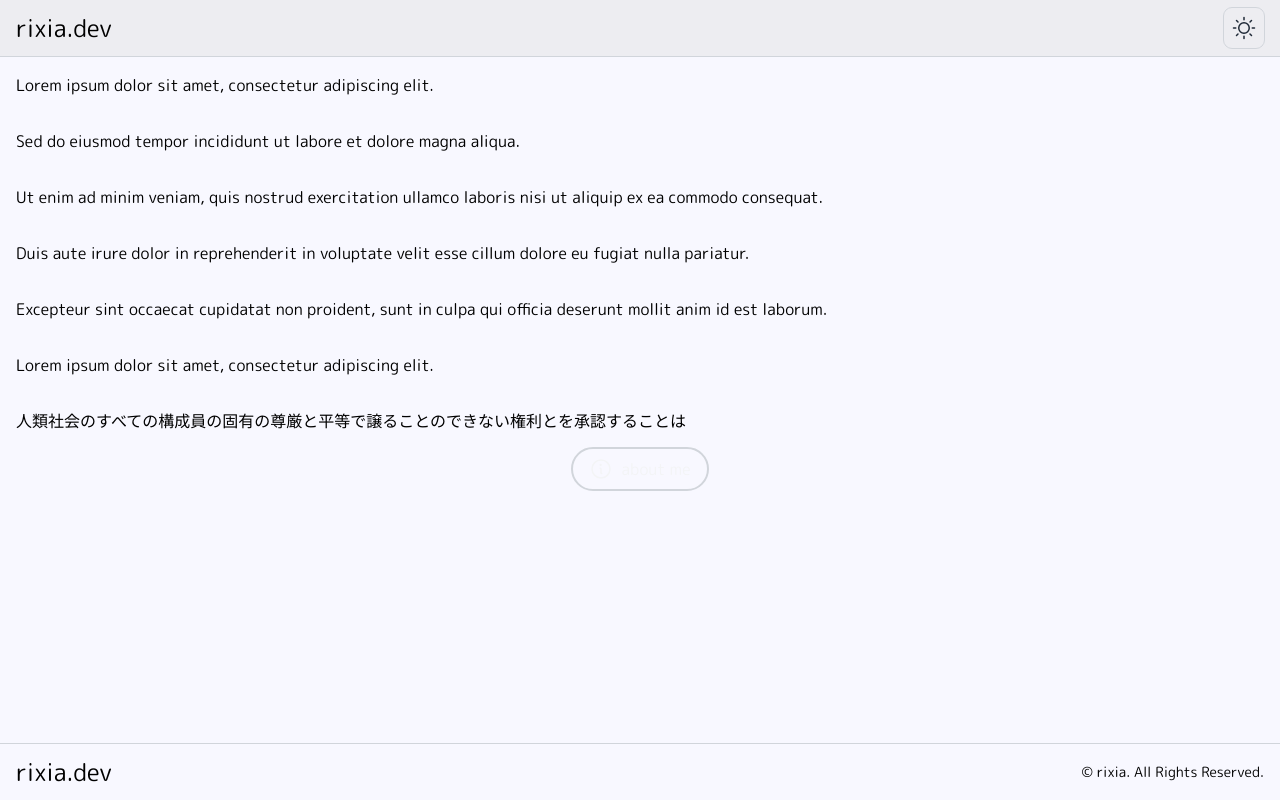
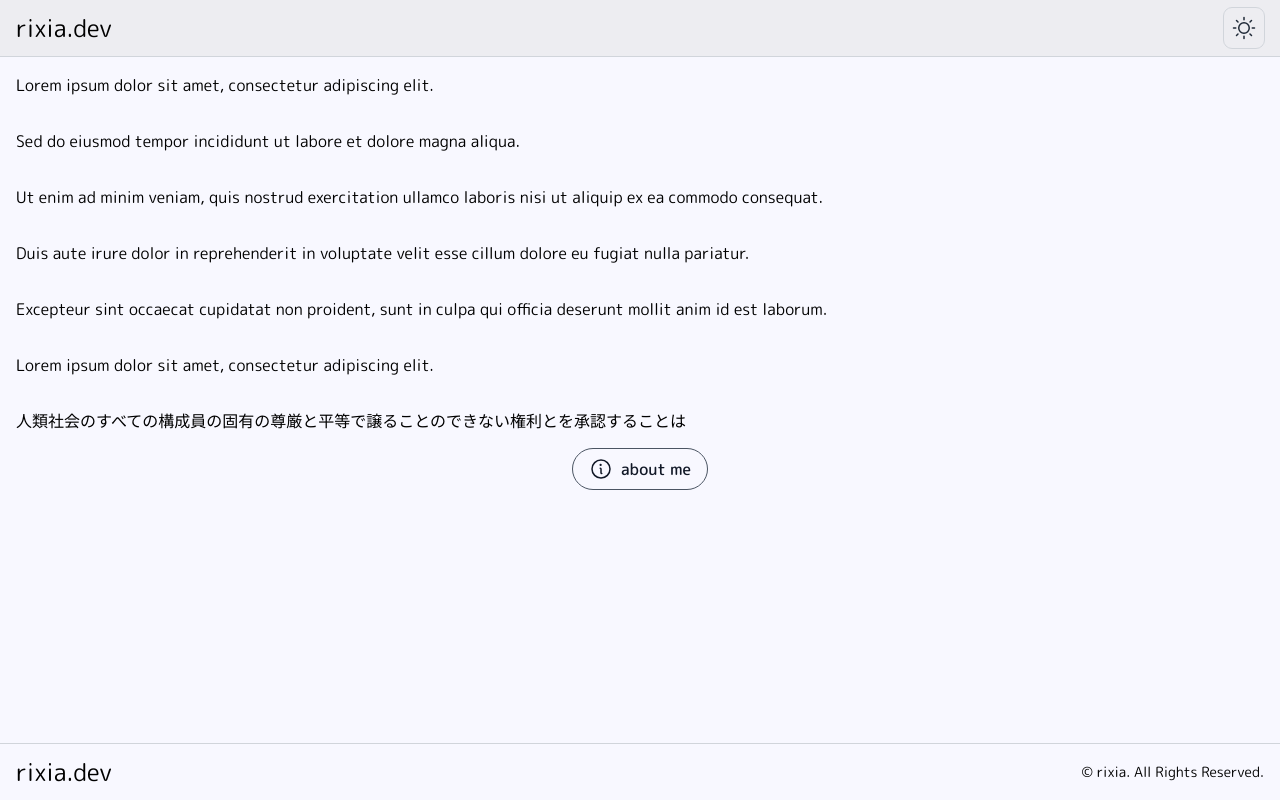
Before and after one commit to rixia-cat/homepage, a Next.js app: page / in a window 1280 px wide. Built offline with nearby package versions, Linux system fonts and the light colour scheme; what tailwindcss-radix would draw is missing.

Commit message:
💄 change: ライトモード時に見えなくなる点を修正

```diff
--- a/src/components/LinkButton.tsx
+++ b/src/components/LinkButton.tsx
@@ -12,7 +12,7 @@ export default function LinkButton(props: LinkButtonProps) {
     const iconHorizontalMargin = iconPosition === "left" ? "mr-2" : "ml-2";
     const clonedClassAddedIcon = props.icon ? cloneElement(props.icon, { size: "1.5rem", className: `  ${iconHorizontalMargin}` }) : null;
     return (
-        <a href={props.href} className="flex items-center justify-center  text-base  outline outline-2 outline-gray-300 dark:outline-gray-300 text-gray-100 px-4 py-2 rounded-full"
+        <a href={props.href} className="flex items-center justify-center  text-base font-medium outline outline-1 outline-gray-600 dark:outline-gray-300 text-gray-900 dark:text-gray-100 px-4 py-2 rounded-full"
         >
             {iconPosition === "left" && clonedClassAddedIcon}
             <span   >{props.label}</span>
```
